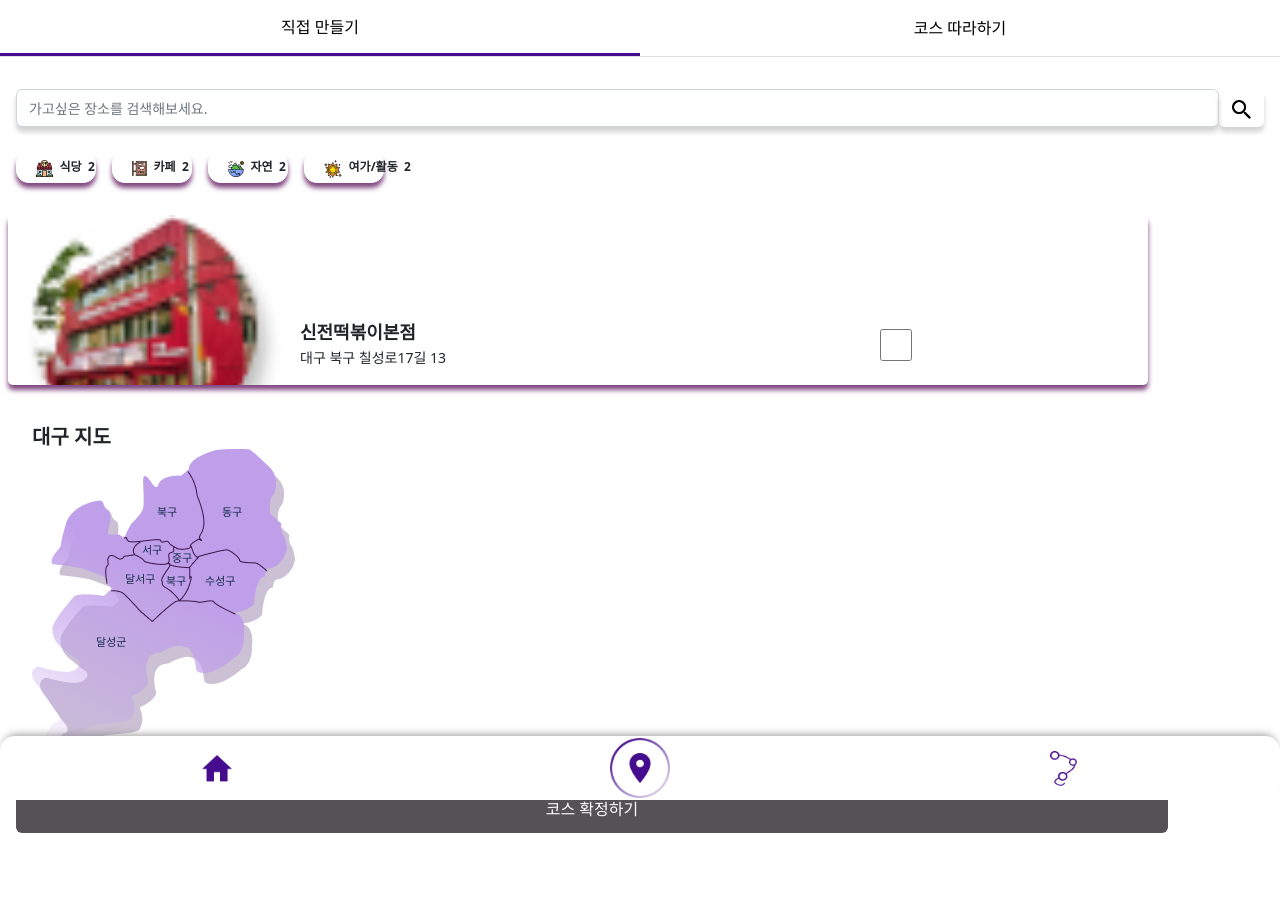
After one commit to yoo0221/2022-hackathon, a Django app: page /setcourse/ in a window 1280 px wide. The commit adds this page. Run offline with Django 4.2, Linux system fonts and the light colour scheme.

Commit message:
setcourse 추가

```diff
--- a/daegu/daegu/urls.py
+++ b/daegu/daegu/urls.py
@@ -28,5 +28,6 @@ urlpatterns = [
     path('postcreate/<int:course_id>', views.postcreate, name="postcreate"),
     path('postdetail/<int:course_id>', views.postdetail, name="postdetail"),
     path('myfeed/', views.myfeed, name="myfeed"),
-    path('scrap/<int:course_id>', views.scrap, name="scrap")
+    path('scrap/<int:course_id>', views.scrap, name="scrap"),
+    path('setcourse/', views.setcourse, name="setcourse")
 ] + static(settings.MEDIA_URL, document_root=settings.MEDIA_ROOT)
--- a/daegu/main/static/css/style.css
+++ b/daegu/main/static/css/style.css
@@ -179,7 +179,7 @@
     align-items:center !important;
     justify-content:space-around !important;
     padding:0 1rem !important;
-    width:7rem !important;
+    width:5rem !important;
     height:2rem !important;
     box-shadow:0px 5px 5px rgb(129, 72, 129) !important;
 }
@@ -276,6 +276,19 @@
     margin-left: 1rem;
 }
 
+.myfeed-tab{
+    width:50vw !important;
+    background-color:white !important;
+    color:black !important;
+    height:3.5rem;
+    border-radius: 0px 0px 0px 0px / 0px 0px 0px 0px !important;
+}
+
+.myfeed-tab:active{
+    background-color:lightgray !important;
+    color:blueviolet !important;
+}
+
 /*course - tab*/
 .tab{
     width:50vw !important;
@@ -317,7 +330,7 @@
 
 /*course - new search site*/
 .new-search-site-box{
-    isplay:flex;
+    display:flex;
     flex-direction:row;
 }
 
@@ -548,3 +561,40 @@ input[type="radio"]:checked{
     width: 20px;
     height: 20px;
 }
+
+/*content*/
+.category-text{
+    padding-left:2rem;
+    font-weight:bold;
+    color:purple;
+    font-size:20px;
+}
+
+.category-list{
+    height:80px;
+    white-space:nowrap;
+    overflow-x:scroll;
+}
+
+/* .category-container{
+    width:50px;
+    height:50px;
+} */
+
+.category-img{
+    width:200px;
+    margin:0 0.5rem;
+}
+
+.place-list{
+    border-radius: 5px 5px 5px 5px / 5px 5px 5px 5px !important;
+    box-shadow:0px 5px 5px rgb(129, 72, 129) !important;
+    height: 170px;
+    white-space: nowrap;
+    overflow-y: scroll;
+    padding-bottom: 10px;
+}
+
+.place-list > hr{
+    margin: 10px;
+}
--- /dev/null
+++ b/daegu/main/templates/activefooter.html
@@ -0,0 +1,27 @@
+{% load static %}
+<!DOCTYPE html>
+<html lang="en">
+<head>
+    <meta charset="UTF-8">
+    <meta http-equiv="X-UA-Compatible" content="IE=edge">
+    <meta name="viewport" content="width=device-width, initial-scale=1.0">
+    <title>Document</title>
+    <link rel="stylesheet" href="{% static 'css/style.css' %}" />
+    <link href="https://cdn.jsdelivr.net/npm/bootstrap@5.2.1/dist/css/bootstrap.min.css" rel="stylesheet" integrity="sha384-iYQeCzEYFbKjA/T2uDLTpkwGzCiq6soy8tYaI1GyVh/UjpbCx/TYkiZhlZB6+fzT" crossorigin="anonymous">
+    <script
+        src="https://code.jquery.com/jquery-3.6.1.js"
+        integrity="sha256-3zlB5s2uwoUzrXK3BT7AX3FyvojsraNFxCc2vC/7pNI="
+        crossorigin="anonymous">
+    </script>
+</head>
+<body>
+    {% block content %}
+    {% endblock %}
+    <!--footer-->
+    <div class="footer-list">
+        <span class="footer-icon"><a href="{% url 'main' %}"><img style="width:30px; height:27px;" src="{% static 'img/home.png' %}"></a></span>
+        <span class="footer-icon"><a href="{% url 'course' %}"><img style="width:60px; height:60px;" src="{% static 'img/location.png' %}"></a></span>
+        <span class="footer-icon"><a href="{% url 'myfeed' %}"><img style="width:27px; height:35px;" src="{% static 'img/course.png' %}"></a></span>
+    </div>
+</body>
+</html>
--- /dev/null
+++ b/daegu/main/templates/setcourse.html
@@ -0,0 +1,217 @@
+{% extends 'activefooter.html' %}
+{% load static %}
+
+{% block content %}
+<ul class="nav nav-pills mb-3" id="pills-tab" role="tablist"">
+    <li class="nav-item" role="presentation">
+    <button style="border-bottom: 3px solid #450C8D;" class="myfeed-tab nav-link active" id="pills-home-tab" data-bs-toggle="pill" data-bs-target="#pills-home" type="button" role="tab" aria-controls="pills-home" aria-selected="true">직접 만들기</button>
+    <hr style="margin:0; color:gray;">
+    </li>
+    <li class="nav-item" role="presentation">
+    <button class="myfeed-tab nav-link" id="pills-profile-tab" data-bs-toggle="pill" data-bs-target="#pills-profile" type="button" role="tab" aria-controls="pills-profile" aria-selected="false">코스 따라하기</button>
+    <hr style="margin:0; color:gray;">
+    </li>
+</ul>
+
+<div class="tab-content" id="pills-tabContent" style="padding-bottom: 5rem;">
+<!--tab one-->
+<div class="tab-pane fade show active" id="pills-home" role="tabpanel" aria-labelledby="pills-home-tab" tabindex="0">
+
+    <!--search-->
+    <div class="d-flex" role="search" style="padding:0 1rem; padding-top:1rem;">
+        <input id="modalBtn" class="form-control course-search-text" type="search" aria-label="Search" placeholder="가고싶은 장소를 검색해보세요.">
+        <button class="btn course-search-button" type="submit"><img src="{% static 'img/search.png' %}" style="height:1.2rem;"></button>
+    </div>
+
+    <!--type-->
+    <div class="justify-content-center" style="padding:0;">
+        <div class="category-list d-flex align-items-center">
+            <span class="category-container">
+                <button type="button" class="btn type-box" data-bs-toggle="modal" data-bs-target="#exampleModal" style="margin-left:1rem;">
+                    <div><img src="{% static 'img/restaurant.png' %}" style="padding:0 0.2rem;"></div>
+                    <p class="type-text" style="padding:0 0.2rem;">식당</p>
+                    <p class="type-text" style="padding:0 0.2rem;">2</p>
+                </button>
+            </span>
+            <span class="category-container">
+                <button type="button" class="btn type-box" data-bs-toggle="modal" data-bs-target="#exampleModal" style="margin-left:1rem;">
+                    <div><img src="{% static 'img/cafe.png' %}" style="padding:0 0.2rem;"></div>
+                    <p class="type-text" style="padding:0 0.2rem;">카페</p>
+                    <p class="type-text" style="padding:0 0.2rem;">2</p>
+                </button>
+            </span>
+            <span class="category-container">
+                <button type="button" class="btn type-box" data-bs-toggle="modal" data-bs-target="#exampleModal" style="margin-left:1rem;">
+                    <div><img src="{% static 'img/nature.png' %}" style="padding:0 0.2rem;"></div>
+                    <p class="type-text" style="padding:0 0.2rem;">자연</p>
+                    <p class="type-text" style="padding:0 0.2rem;">2</p>
+                </button>
+            </span>
+            <span class="category-container">
+                <button type="button" class="btn type-box" data-bs-toggle="modal" data-bs-target="#exampleModal" style="margin-left:1rem; margin-right:2rem;">
+                    <div><img src="{% static 'img/hobby.png' %}" style="padding:0 0.2rem;"></div>
+                    <p class="type-text" style="padding:0 0.2rem;">여가/활동</p>
+                    <p class="type-text" style="padding:0 0.2rem;">2</p>
+                </button>
+            </span>
+        </div>
+        <div class="container place-list m-2 me-3">
+            <div class="row d-flex flex-row ps-1">
+                <img class="col-3" src="{% static 'img/store1.png' %}" >
+                <div class="col-6 d-flex flex-column justify-content-center ps-1 me-3">
+                    <h1 style="font-size:18px; margin:0; font-weight:bold; padding-bottom:0.2rem;">신전떡볶이본점</h1>
+                    <p style="font-size:14px; margin:0;">대구 북구 칠성로17길 13</p>
+                </div>
+                <input class="col-1" type="checkbox" style="width:2rem;">
+            </div>
+            <hr>
+            <div class="row d-flex flex-row ps-1">
+                <img class="col-3" src="{% static 'img/store1.png' %}" >
+                <div class="col-6 d-flex flex-column justify-content-center ps-1 me-3">
+                    <h1 style="font-size:18px; margin:0; font-weight:bold; padding-bottom:0.2rem;">신전떡볶이본점</h1>
+                    <p style="font-size:14px; margin:0;">대구 북구 칠성로17길 13</p>
+                </div>
+                <input class="col-1" type="checkbox" style="width:2rem;">
+            </div>
+            <hr>
+            <div class="row d-flex flex-row ps-1">
+                <img class="col-3" src="{% static 'img/store1.png' %}" >
+                <div class="col-6 d-flex flex-column justify-content-center ps-1 me-3">
+                    <h1 style="font-size:18px; margin:0; font-weight:bold; padding-bottom:0.2rem;">신전떡볶이본점</h1>
+                    <p style="font-size:14px; margin:0;">대구 북구 칠성로17길 13</p>
+                </div>
+                <input class="col-1" type="checkbox" style="width:2rem;">
+            </div>
+        </div>
+    </div>
+
+    <!--map-->
+    <div style="padding:2rem;">
+        <h1 class="map-title">대구 지도</h1>
+        <img src="{% static 'img/map.png' %}">
+    </div>
+
+    <!--complete button-->
+    <div style="padding-left:1rem;">
+        <button class="btn complete-btn">코스 확정하기</button>
+    </div>
+
+    <!--new search site-->
+    <div id="modal-box" class="search-modal">
+        <div>
+            <div class="new-search-site-box">
+                <div class="new-search-site-header">
+                    <img id="deleteBtn" src="{% static 'img/left-arrow.png' %}" >
+                    <div class="d-flex new-search-site-search" role="search">
+                        <input id="search" class="form-control course-search-text" type="search" placeholder="가고싶은 장소를 검색해보세요." aria-label="Search">
+                        <button id="result-button" class="btn course-search-button"><img style="height:1.2rem;" src="{% static 'img/search.png' %}"></button>
+                    </div>
+                </div>
+            </div>
+            <div style="display:flex; justify-content:end; padding:1rem; padding-bottom:0;">
+                <div id="next-btn" class="new-search-site-nextButton-box">
+                    <button class="btn" style="background:#545157; color:white; width:6rem; height:2rem; padding-top:0;">다음</button>
+                </div>
+                <div id="nex-btn-temp" style="height:2rem; padding-top:0;"></div>
+            </div>
+            <img src="{% static 'img/line.png' %}">
+
+            <!--new search result-->
+            <div>
+                <div id="modal-result" class="modal-result">
+                    <div class="new-search-result-box">
+                        <img class="new-search-result-img" src="{% static 'img/location-purple.png' %}">
+                        <div class="new-search-result-box" style="display:flex; flex-direction:column; align-items:start;">
+                            <h1 class="new-search-result-store" style="display:flex;"><span class="new-search-result-title">교동 도나스</span>파티마점</h1>
+                            <p class="new-search-result-address">대구 동구 동대구로 577 301동 106호</p>
+                        </div>
+                        <input type="radio" name="flexRadioDefault" id="flexRadioDefault1">
+                    </div>
+                </div>
+
+                <!--select type-->
+
+                <div id="select-type-modal" class="select-type-modal" style="background-color:white;">
+                    <div style="padding-left:0.5rem;">
+                        <hr>
+                        <h1 style="font-weight:bold; font-size:15px; padding-left:1rem;">장소 유형을 선택해주세요.</h1>
+                        <div style="display:flex; padding-top:1rem;">
+                            <button type="button" class="btn select-type-box">
+                                <div><img src="{% static 'img/restaurant.png' %}" style="width:17px; height:17px;"></div>
+                                <p class="type-text">식당</p>
+                            </button>
+                            <button type="button" class="btn select-type-box" style="margin-left:0.2rem;">
+                                <div><img src="{% static 'img/cafe.png' %}" style="width:17px; height:17px;"></div>
+                                <p class="type-text">카페</p>
+                            </button>
+                            <button type="button" class="btn select-type-box" style="margin-left:0.2rem;">
+                                <div><img src="{% static 'img/nature.png' %}" style="width:17px; height:17px;"></div>
+                                <p class="type-text">자연</p>
+                            </button>
+                            <button type="button" class="btn select-type-box-larger" style="margin-left:0.2rem;">
+                                <div><img src="{% static 'img/hobby.png' %}" style="width:17px; height:17px;"></div>
+                                <p class="type-text">여가/활동</p>
+                            </button>
+                            </button>
+                        </div>
+                    </div>
+                </div>
+            </div>
+
+            <div id="search-ment" class="search-ment">
+                <p style="font-size:17px;">추가하고 싶은 장소를 검색해보세요!</p>
+            </div>
+
+        </div>
+    </div>
+    <script>
+        const modalToggle = function() {
+            document.querySelector('#modal-box').classList.toggle('active')
+        }
+        const modalResult = function() {
+            document.querySelector('#modal-result').classList.toggle('active')
+        }
+        const nextBtn = function() {
+            document.querySelector('#next-btn').classList.toggle('active')
+        }
+        const selectTypeModal = function() {
+            document.querySelector('#select-type-modal').classList.toggle('active')
+        }
+        const searchMent = function() {
+            document.querySelector('#search-ment').classList.toggle('hidden')
+        }
+        const modalBtn = document.querySelector('#modalBtn')
+        modalBtn.addEventListener('click', modalToggle)
+
+        const deleteBtn = document.querySelector('#deleteBtn')
+        deleteBtn.addEventListener('click', modalToggle)
+
+        const resultBtn = document.querySelector('#result-button')
+        resultBtn.addEventListener('click', modalResult)
+        resultBtn.addEventListener('click', nextBtn)
+        resultBtn.addEventListener('click', searchMent)
+
+        const nextButton = document.querySelector('#next-btn')
+        nextButton.addEventListener('click', selectTypeModal)
+    </script>
+</div>
+<div class="tab-pane fade" id="pills-profile" role="tabpanel" aria-labelledby="pills-profile-tab" tabindex="0">hi</div>
+
+</div>
+
+<script>
+    const pic_tab=document.getElementById('pills-home-tab')
+    const cou_tab=document.getElementById('pills-profile-tab')
+    pic_tab.addEventListener('click', ()=>{
+        pic_tab.style="border-bottom: 3px solid #450C8D;"
+        cou_tab.style="border-bottom: 0px;"
+    })
+    cou_tab.addEventListener('click', ()=>{
+        cou_tab.style="border-bottom: 3px solid #450C8D;"
+        pic_tab.style="border-bottom: 0px;"
+    })
+</script>
+<script src="https://cdn.jsdelivr.net/npm/bootstrap@5.2.1/dist/js/bootstrap.bundle.min.js" integrity="sha384-u1OknCvxWvY5kfmNBILK2hRnQC3Pr17a+RTT6rIHI7NnikvbZlHgTPOOmMi466C8" crossorigin="anonymous"></script>
+
+
+{% endblock %}
--- a/daegu/main/views.py
+++ b/daegu/main/views.py
@@ -56,3 +56,6 @@ def scrap(request, course_id):
         request.user.adminplacescrap.remove(adminplace)
 
     return JsonResponse({'content':content})
+
+def setcourse(request):
+    return render(request, 'setcourse.html')
```
Also changed, not shown: daegu/main/templates/myfeed.html (+27 -0 lines), daegu/db.sqlite3.
